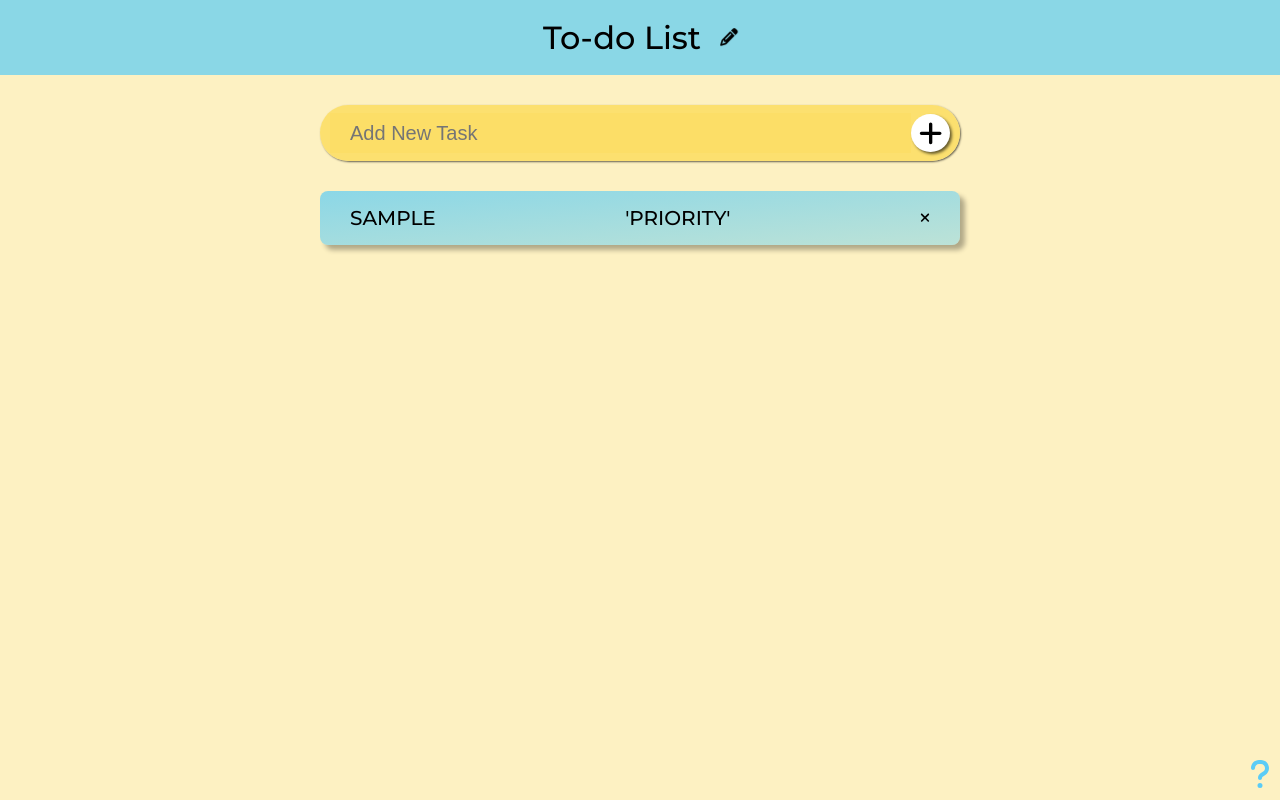
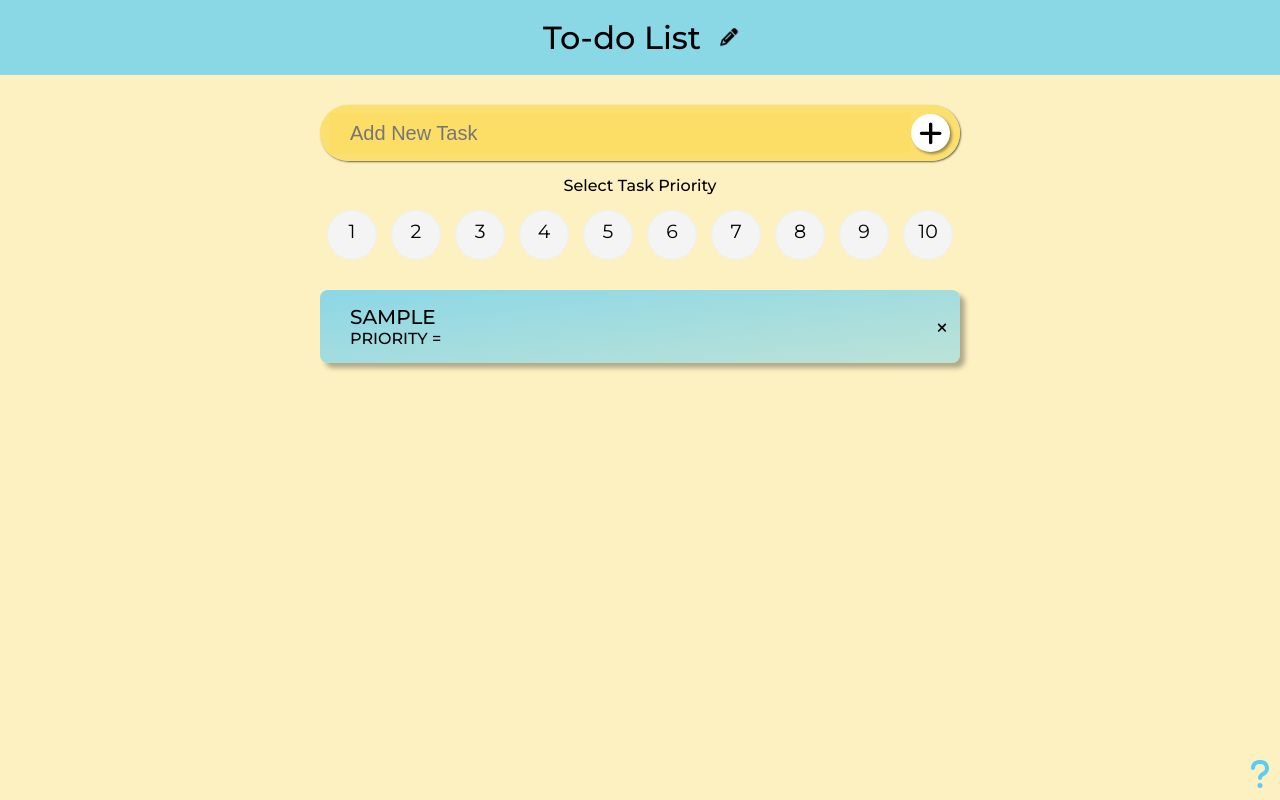
Before and after one commit to sparshkadian/To-do-list, a React (Create React App) app: page / in a window 1280 px wide. Both pictures are taken after typing "Sample" into the empty fields and a click on the button 930 px from the left and 133 px from the top of the page. Built offline with nearby package versions, Linux system fonts and the light colour scheme.

Commit message:
third commit

```diff
--- a/src/Context/TasksContext.js
+++ b/src/Context/TasksContext.js
@@ -6,12 +6,7 @@ export const TaskProvider = ({ children }) => {
   const [data, setData] = useState([]);
 
   const handleAdd = (Data) => {
-    let key = Data.id;
-    let value = Data.text;
-
     setData([Data, ...data]);
-
-    localStorage.setItem(key, value);
   };
 
   const handleDelete = (id) => {
--- a/src/components/AddItem.jsx
+++ b/src/components/AddItem.jsx
@@ -5,14 +5,20 @@ import { FontAwesomeIcon } from '@fortawesome/react-fontawesome';
 import { faExclamation, faPlus } from '@fortawesome/free-solid-svg-icons';
 import Button from './shared/Button';
 import TasksContext from '../Context/TasksContext';
+import PrioritySelect from './PrioritySelect';
 
 function AddItem() {
   const [text, setText] = useState('');
   const [message, setMessage] = useState(null);
+  const [priority, setPriority] = useState();
 
   const { handleAdd } = useContext(TasksContext);
   const handleTextChange = (event) => {
     setText(event.target.value);
+  };
+
+  const setRating = (rating) => {
+    setPriority(rating);
   };
 
   const handleSubmit = (event) => {
@@ -28,6 +34,7 @@ function AddItem() {
       const newItem = {
         id: uuidv4(),
         text,
+        priority,
       };
 
       handleAdd(newItem);
@@ -50,6 +57,12 @@ function AddItem() {
             <FontAwesomeIcon icon={faPlus} size='2x' />
           </Button>
         </div>
+        <p className='select-priority-msg'>Select Task Priority</p>
+        <PrioritySelect
+          priority={(rating) => {
+            setRating(rating);
+          }}
+        />
       </form>
       {message && (
         <div className='no-input-message'>
--- /dev/null
+++ b/src/components/PrioritySelect.jsx
@@ -0,0 +1,127 @@
+import { useState } from 'react';
+
+function PrioritySelect({ priority }) {
+  const [select, setSelect] = useState();
+
+  const selected = (event) => {
+    setSelect(+event.currentTarget.value);
+    priority(+event.currentTarget.value);
+  };
+
+  return (
+    <ul className='priority'>
+      <li>
+        <input
+          type='radio'
+          name='priority'
+          id='num1'
+          value={1}
+          onChange={selected}
+          checked={select === 1}
+        />
+        <label htmlFor='num1'>1</label>
+      </li>
+      <li>
+        <input
+          type='radio'
+          name='priority'
+          id='num2'
+          value={2}
+          onChange={selected}
+          checked={select === 2}
+        />
+        <label htmlFor='num2'>2</label>
+      </li>
+      <li>
+        <input
+          type='radio'
+          name='priority'
+          id='num3'
+          value={3}
+          onChange={selected}
+          checked={select === 3}
+        />
+        <label htmlFor='num3'>3</label>
+      </li>
+      <li>
+        <input
+          type='radio'
+          name='priority'
+          id='num4'
+          value={4}
+          onChange={selected}
+          checked={select === 4}
+        />
+        <label htmlFor='num4'>4</label>
+      </li>
+      <li>
+        <input
+          type='radio'
+          name='priority'
+          id='num5'
+          value={5}
+          onChange={selected}
+          checked={select === 5}
+        />
+        <label htmlFor='num5'>5</label>
+      </li>
+      <li>
+        <input
+          type='radio'
+          name='priority'
+          id='num6'
+          value={6}
+          onChange={selected}
+          checked={select === 6}
+        />
+        <label htmlFor='num6'>6</label>
+      </li>
+      <li>
+        <input
+          type='radio'
+          name='priority'
+          id='num7'
+          value={7}
+          onChange={selected}
+          checked={select === 7}
+        />
+        <label htmlFor='num7'>7</label>
+      </li>
+      <li>
+        <input
+          type='radio'
+          name='priority'
+          id='num8'
+          value={8}
+          onChange={selected}
+          checked={select === 8}
+        />
+        <label htmlFor='num8'>8</label>
+      </li>
+      <li>
+        <input
+          type='radio'
+          name='priority'
+          id='num9'
+          value={9}
+          onChange={selected}
+          checked={select === 9}
+        />
+        <label htmlFor='num9'>9</label>
+      </li>
+      <li>
+        <input
+          type='radio'
+          name='priority0'
+          id='num10'
+          value={10}
+          onChange={selected}
+          checked={select === 10}
+        />
+        <label htmlFor='num10'>10</label>
+      </li>
+    </ul>
+  );
+}
+
+export default PrioritySelect;
--- a/src/components/SingleItem.jsx
+++ b/src/components/SingleItem.jsx
@@ -12,7 +12,6 @@ function SingleItem({ item }) {
     <Card>
       <div className='task-display'>
         <p className='task-display'>{item.text}</p>
-        <p className='task-priority'>'priority'</p>
         <button
           onClick={() => {
             handleDelete(item.id);
@@ -22,6 +21,7 @@ function SingleItem({ item }) {
           <FontAwesomeIcon icon={faXmark} />
         </button>
       </div>
+      <p className='task-priority'>Priority = {item.priority}</p>
     </Card>
   );
 }
--- a/src/index.css
+++ b/src/index.css
@@ -45,9 +45,20 @@ header p {
   border-radius: 30px;
 
   justify-content: space-between;
-  margin-bottom: 30px;
+  margin-bottom: 15px;
 
   background-color: rgba(252, 222, 103, 0.9);
+
+  animation: forAddBar 1.8s linear;
+}
+
+@keyframes forAddBar {
+  0% {
+    opacity: 0;
+  }
+  100% {
+    opacity: 1;
+  }
 }
 
 input {
@@ -68,7 +79,7 @@ input[type='text']:focus {
 }
 
 .btn-add {
-  box-shadow: 2px 2px 3px rgba(0, 0, 0, 0.6);
+  box-shadow: 2px 2px 3px rgba(0, 0, 0, 0.4);
   transition: all 0.4s ease;
 }
 
@@ -78,7 +89,13 @@ input[type='text']:focus {
 
 .btn-add:active {
   transform: scale(0.98);
-  box-shadow: 1px 1px rgba(0, 0, 0, 0.3);
+  box-shadow: 1px 1px rgba(0, 0, 0, 0.4);
+}
+
+.select-priority-msg {
+  text-align: center;
+  font-size: 16px;
+  font-weight: 500;
 }
 
 .no-input-message {
@@ -87,8 +104,76 @@ input[type='text']:focus {
   margin-bottom: 10px;
 }
 
+/* Priority_select */
+
+.priority {
+  display: flex;
+  align-items: center;
+  justify-content: space-around;
+  margin: 15px 0 30px;
+  list-style-type: none;
+  animation: moveInLeft 1s ease-out;
+}
+
+@keyframes moveInLeft {
+  0% {
+    opacity: 0;
+    transform: translatex(-100px);
+  }
+  100% {
+    opacity: 1;
+    transform: translateX(0);
+  }
+}
+
+.priority li {
+  position: relative;
+  background: #f4f4f4;
+  width: 50px;
+  height: 50px;
+  padding: 10px;
+  text-align: center;
+  border-radius: 50%;
+  font-size: 19px;
+  border: 1px #eee solid;
+  transition: 0.3s;
+}
+
+.priority li label {
+  position: absolute;
+  top: 50%;
+  left: 50%;
+  width: 50px;
+  height: 50px;
+  padding: 10px;
+  border-radius: 50%;
+  transform: translate(-50%, -50%);
+  cursor: pointer;
+}
+
+.priority li:hover {
+  background-color: rgba(91, 204, 246, 0.9);
+  transform: translateY(-5px);
+  box-shadow: 2px 2px 2px rgba(0, 0, 0, 0.3);
+}
+
+.priority li:active {
+  transform: translateY(-2px);
+  box-shadow: 1px 1px 1px rgba(0, 0, 0, 0.3);
+}
+
+[type='radio'] {
+  opacity: 0;
+}
+
+[type='radio']:checked ~ label {
+  background-color: rgba(91, 204, 246, 0.9);
+  color: #000;
+}
+
 /* ABOUT_PAGE COMPONENT */
 .about-container {
+  position: relative;
   font-size: 18px;
   width: 65%;
   display: flex;
@@ -103,18 +188,27 @@ input[type='text']:focus {
     rgba(91, 204, 246, 0.7),
     rgba(91, 204, 246, 0.4)
   );
+  padding-bottom: 70px;
 }
 
 /* SINGLE_ITEM COMPONENT*/
 .task-display {
+  position: relative;
   display: flex;
   justify-content: space-between;
 }
 
 .delete-task-icon {
+  position: absolute;
   cursor: pointer;
   background: none;
   border: none;
+  top: 67%;
+  right: -17px;
+}
+
+.task-priority {
+  font-size: 1rem;
 }
 
 /* ABOUT_ICON_LINK */
@@ -164,18 +258,31 @@ input[type='text']:focus {
   }
 }
 
-/* .fade-out {
-  animation-name: FadeOut;
-  animation-duration: 5s;
-  animation-timing-function: ease;
-  background-color: red;
+/* ABOUT-PAGE */
+.back-home-link:link,
+.back-home-link:visited {
+  position: absolute;
+  text-decoration: none;
+  color: inherit;
+  display: inline-block;
+  margin-top: 10px;
+  background-color: rgba(91, 204, 246, 1);
+  color: #000;
+  padding: 8px 10px;
+  border-radius: 100px;
+  transition: all 0.4s ease;
+  text-align: center;
+  left: 50%;
+  transform: translateX(-50%);
 }
 
-@keyframes FadeOut {
-  from {
-    opacity: 1;
-  }
-  to {
-    opacity: 0;
-  }
-} */
+.back-home-link:hover {
+  /* transform: translateY(-2px); */
+  box-shadow: 3px 3px 3px rgba(0, 0, 0, 0.3);
+}
+
+.back-home-link:active {
+  color: #000;
+  /* transform: translateY(-2px); */
+  box-shadow: 1px 1px 1px rgba(0, 0, 0, 0.3);
+}
--- a/src/pages/AboutPage.jsx
+++ b/src/pages/AboutPage.jsx
@@ -6,7 +6,11 @@ function AboutPage() {
       <p>This is a To-do List Web App made using React</p>
       <p>Version: 1.0.0</p>
       <p>Dev: Sparsh Kadian</p>
-      <Link to='/'>Back to Home</Link>
+      <div className='back-home-container'>
+        <Link className='back-home-link' to='/'>
+          Back to Home
+        </Link>
+      </div>
     </div>
   );
 }
```
